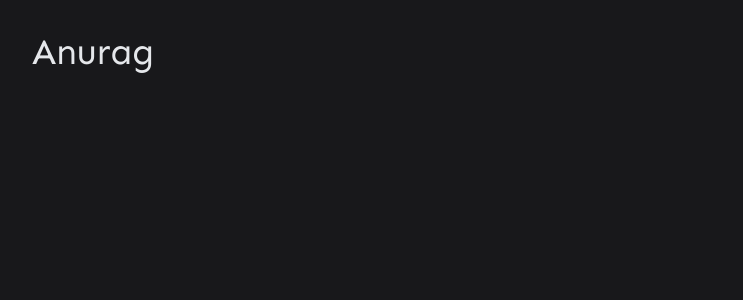
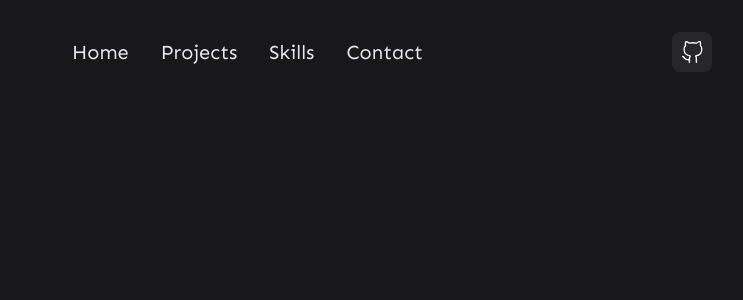
Before and after one commit to avinashprj/portfolio, a Next.js app: page / in a window 1280 px wide. Shown: the top 300 px of the page, without its empty margins (256-999 px from the left). Built offline with nearby package versions, Linux system fonts and the light colour scheme.

Commit message:
✨ added textlink and header components

```diff
--- a/components/Header/Header.tsx
+++ b/components/Header/Header.tsx
@@ -1,10 +1,31 @@
-import React from 'react'
-import type { NextComponentType, NextPageContext } from "next";
+import React from 'react';
+import type { NextComponentType } from 'next';
+import Link from 'next/link';
+import { VscGithubAlt } from 'react-icons/vsc';
+import { TextLink } from '../TextLinks/TextLinks';
+import { headerLinks } from './header.linksData';
 
-export const Header: NextComponentType = () => {
-  return (
-    <header>
-      <nav className="font-sen py-8 text-4xl text-gray-200">Anurag</nav>
-    </header>
-  );
-};
+export const Header: NextComponentType = () => (
+  <header>
+    <nav className="font-sen py-4 sm:py-8 flex flex-row items-center justify-between text-gray-200 mx-[1.5rem]">
+      <h1 className="sm:hidden">Avinash</h1>
+      <ul className="hidden sm:flex">
+        {headerLinks.map((linkItem) => (
+          <li key={linkItem.id}>
+            <TextLink text={linkItem.text} url={linkItem.url} />
+          </li>
+        ))}
+      </ul>
+      <Link href="https://github.com/avinashprj" passHref>
+        <a
+          className="rounded-lg bg-zinc-800 p-2 text-2xl text-white ring-zinc-300 transition-all duration-150 hover:ring-2  "
+          target="_blank"
+          rel="noopener noreferrer"
+          aria-label="github-repo"
+        >
+          <VscGithubAlt />
+        </a>
+      </Link>
+    </nav>
+  </header>
+);
--- /dev/null
+++ b/components/Header/header.linksData.tsx
@@ -0,0 +1,28 @@
+type LinkTypes = {
+  id: string;
+  text: string;
+  url: string;
+}[];
+
+export const headerLinks: LinkTypes = [
+  {
+    id: 'ec06b8f6-069f-11ed-b939-0242ac120002',
+    text: 'Home',
+    url: '#',
+  },
+  {
+    id: 'f85f9fdc-069f-11ed-b939-0242ac120002',
+    text: 'Projects',
+    url: '#projects',
+  },
+  {
+    id: '03bf97f6-06a0-11ed-b939-0242ac120002',
+    text: 'Skills',
+    url: '#skills',
+  },
+  {
+    id: '0a385578-06a0-11ed-b939-0242ac120002',
+    text: 'Contact',
+    url: '#contact',
+  },
+];
--- /dev/null
+++ b/components/TextLinks/TextLinks.tsx
@@ -0,0 +1,17 @@
+import { NextComponentType, NextPageContext } from 'next';
+
+type LinkProps = {
+  text: string;
+  url: string;
+};
+export const TextLink: NextComponentType<NextPageContext, {}, LinkProps> = ({
+  text,
+  url,
+}) => (
+  <a
+    href={url}
+    className="hover:text-white  cursor-pointer rounded-md px-4 py-[0.30rem] text-xl duration-100 hover:bg-zinc-800"
+  >
+    {text}
+  </a>
+);
--- a/components/index.tsx
+++ b/components/index.tsx
@@ -1,2 +1,4 @@
-import { Header } from "./Header/Header";
-export {Header}
+import { Header } from './Header/Header';
+import { TextLink } from './TextLinks/TextLinks';
+
+export { Header, TextLink };
--- a/package.json
+++ b/package.json
@@ -43,6 +43,7 @@
     "eslint-plugin-react-hooks": "^4.6.0",
     "postcss": "^8.4.14",
     "prettier": "^2.7.1",
+    "react-icons": "^4.4.0",
     "tailwindcss": "^3.1.6",
     "typescript": "^4.7.4"
   }
--- a/pages/index.tsx
+++ b/pages/index.tsx
@@ -5,9 +5,8 @@ import { Header } from '../components';
 
 const Home: NextPage = () => (
   <div className="px-2 sm:px-8 md:px-24 lg:px-48 xl:px-72">
-    <Header/>
+    <Header />
   </div>
 );
 
-
 export default Home;
```
Also changed, not shown: 1 other file (tests, documents, lock files or other folders).
